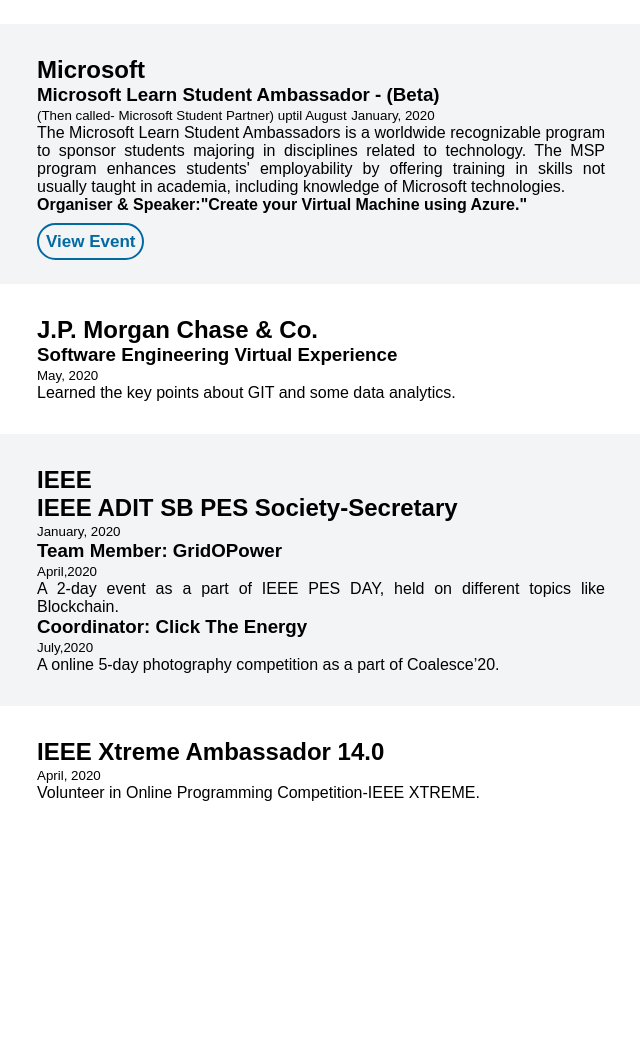
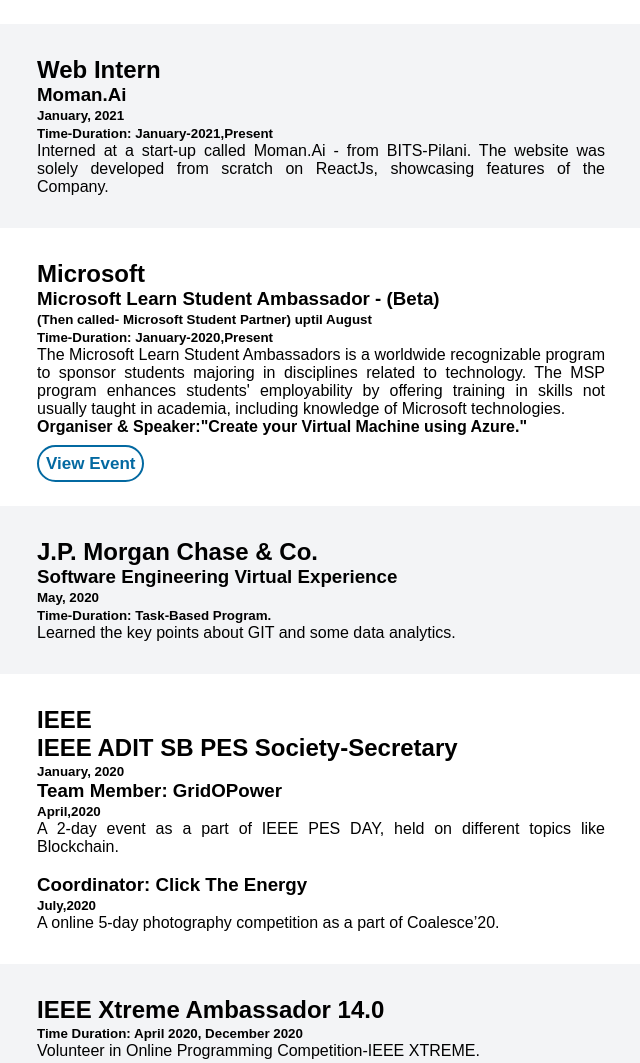
Before and after one commit to shyamal2411/sgprajapati.in, a plain HTML site: page projects.html in a window 1280 px wide. Shown: the part 360-1423 px from the top of the page, without its empty margins (319-959 px from the left). Before the commit the page ends 1194 px from the top, so only its background shows below. Drawn offline with Linux system fonts and the light colour scheme.

Commit message:
Added Internship Program

```diff
--- a/projects.html
+++ b/projects.html
@@ -41,10 +41,22 @@
         <li>
             <section class="section ow">
                 <div class="container container-center">
+                    <h1>Web Intern</h1>
+                    <h3>Moman.Ai</h3>
+                    <small><strong>January, 2021</strong></small><br/>
+                    <small><strong>Time-Duration: January-2021,Present</strong></small><br/>
+                    <p>Interned at a start-up called Moman.Ai - from BITS-Pilani. The website was solely developed from scratch on ReactJs, showcasing features of the Company.  </p>
+                </div>
+            </section>
+        </li>
+        <li>
+            <section class="section ">
+                <div class="container container-center">
                     <h1>Microsoft</h1>
                     <h3>Microsoft Learn Student Ambassador - (Beta)</h3>
-                    <small> (Then called- Microsoft Student Partner) uptil August</small>
-                    <small>January, 2020</small>
+                    <small> <strong>(Then called- Microsoft Student Partner) uptil August</strong></small>
+                  <br/>
+                    <small><strong>Time-Duration: January-2020,Present</strong></small>
                     <p>The Microsoft Learn Student Ambassadors is a worldwide recognizable program to sponsor students
                         majoring in disciplines related to technology. The MSP program enhances students' employability
                         by offering training in skills not usually taught in academia, including knowledge of Microsoft
@@ -57,36 +69,37 @@
             </section>
 
              <li>
-            <section class="section ">
+            <section class="section ow">
                 <div class="container container-center">
                     <h1>J.P. Morgan Chase & Co.</h1>
                     <h3>Software Engineering Virtual Experience</h3>
-                    <small>May, 2020</small>
+                    <small><strong>May, 2020</strong></small><br/>
+                    <small><strong>Time-Duration: Task-Based Program.</strong></small><br/>
                     <p>Learned the key points about GIT and some data analytics.</p>
                 </div>
             </section>
         </li>
 
           <li>
-            <section class="section ow">
+            <section class="section ">
                 <div class="container container-center">
                     <h1>IEEE</h1>
                     <h2>IEEE ADIT SB PES Society-Secretary</h2>
-                    <small>January, 2020</small>
+                    <small><strong>January, 2020</strong></small>
                     <h3>Team Member: GridOPower</h3>
-                    <small>April,2020</small>
-                    <p>A 2-day event as a part of IEEE PES DAY, held on different topics like Blockchain.</p>
+                    <small><strong>April,2020</strong></small>
+                    <p>A 2-day event as a part of IEEE PES DAY, held on different topics like Blockchain.</p><br/>
                     <h3>Coordinator: Click The Energy</h3>
-                    <small>July,2020</small>
+                    <small><strong>July,2020</strong></small><br/>
                     <p>A online 5-day photography competition as a part of Coalesce’20.</p>
                 </div>
             </section>
         </li>
  <li>
-            <section class="section">
+            <section class="section ow">
                 <div class="container container-center">
                     <h1>IEEE Xtreme Ambassador 14.0</h1>
-                    <small>April, 2020</small>
+                    <small><strong>Time Duration: April 2020, December 2020</strong></small>
                     <p>Volunteer in Online Programming Competition-IEEE XTREME.</p>
                 </div>
             </section>
```
